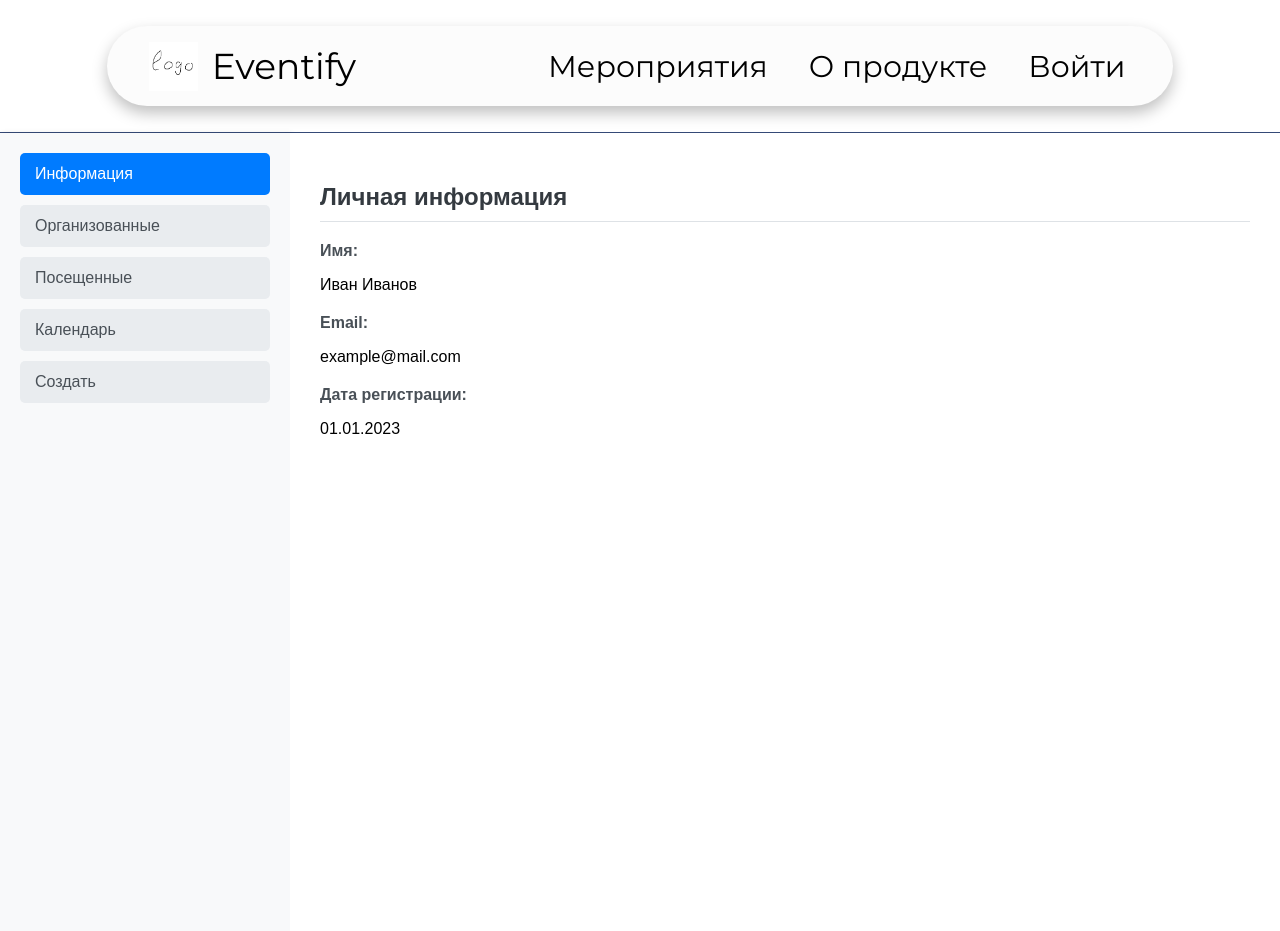
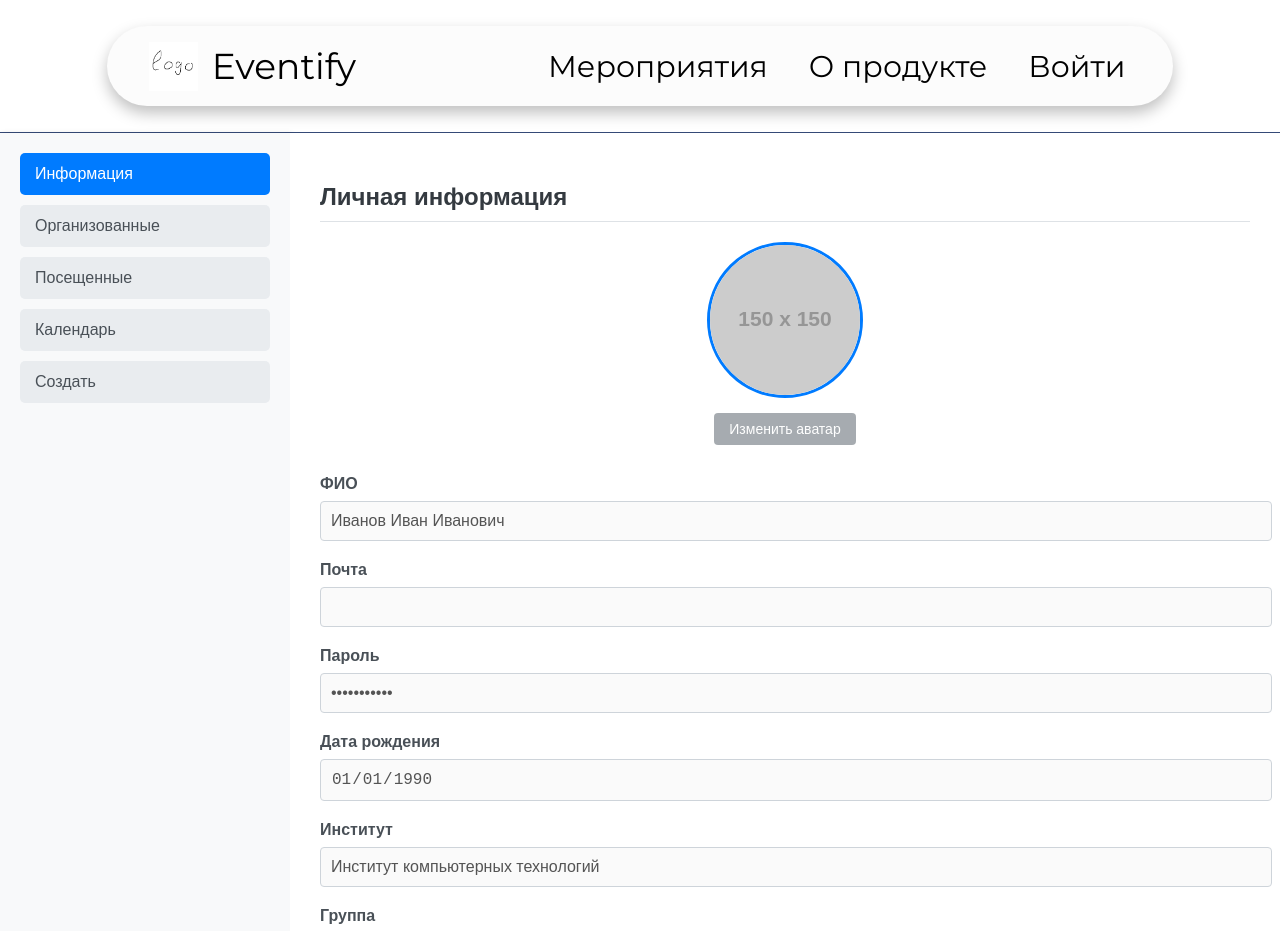
Before and after one commit to neograne/Eventify, a React (Create React App) app in the folder code/frontend/: page /profile in a window 1280 px wide. Shown: the top 931 px of the page. Built offline with nearby package versions, Linux system fonts and the light colour scheme.

Commit message:
feat: верстка страницы профиля

```diff
--- a/code/frontend/src/pages/Profile.js
+++ b/code/frontend/src/pages/Profile.js
@@ -12,10 +12,25 @@ const ProfilePage = () => {
     tags: [],
     newTag: ''
   });
+  const [userData, setUserData] = useState({
+    avatar: 'https://via.placeholder.com/150',
+    fullName: 'Иванов Иван Иванович',
+    email: '',
+    password: 'password123',
+    birthDate: '1990-01-01',
+    institute: 'Институт компьютерных технологий',
+    group: 'КТ-123'
+  });
+  const [editable, setEditable] = useState(false);
 
   const handleInputChange = (e) => {
     const { name, value } = e.target;
     setEventData(prev => ({ ...prev, [name]: value }));
+  };
+
+  const handleUserInputChange = (e) => {
+    const { name, value } = e.target;
+    setUserData(prev => ({ ...prev, [name]: value }));
  };
 
   const handleTagAdd = () => {
@@ -33,6 +48,23 @@ const ProfilePage = () => {
       ...prev,
       tags: prev.tags.filter(tag => tag !== tagToRemove)
     }));
+  };
+
+  const handleAvatarChange = (e) => {
+    const file = e.target.files[0];
+    if (file) {
+      const reader = new FileReader();
+      reader.onloadend = () => {
+        setUserData(prev => ({ ...prev, avatar: reader.result }));
+      };
+      reader.readAsDataURL(file);
+    }
+  };
+
+  const handleSave = () => {
+    setEditable(false);
+    // Здесь можно добавить логику сохранения данных
+    console.log('Данные сохранены:', userData);
   };
 
   // Стили
@@ -154,13 +186,44 @@ const ProfilePage = () => {
       maxWidth: '100%',
       maxHeight: '180px',
       borderRadius: '6px'
-    }
+    },
+    avatarContainer: {
+      display: 'flex',
+      flexDirection: 'column',
+      alignItems: 'center',
+      marginBottom: '30px'
+    },
+    avatar: {
+      width: '150px',
+      height: '150px',
+      borderRadius: '50%',
+      objectFit: 'cover',
+      marginBottom: '15px',
+      border: '3px solid #007bff'
+    },
+    changeAvatarButton: {
+      backgroundColor: '#6c757d',
+      color: 'white',
+      padding: '8px 15px',
+      border: 'none',
+      borderRadius: '4px',
+      cursor: 'pointer',
+      fontSize: '14px'
+    },
   };
 
   const renderContent = () => {
     switch(activeTab) {
       case 'info':
-        return <UserInfo styles={styles} />;
+        return <UserInfo
+          styles={styles}
+          userData={userData}
+          editable={editable}
+          handleInputChange={handleUserInputChange}
+          handleAvatarChange={handleAvatarChange}
+          handleSave={handleSave}
+          setEditable={setEditable}
+        />;
       case 'organized':
         return <OrganizedEvents styles={styles} />;
       case 'attended':
@@ -176,7 +239,15 @@ const ProfilePage = () => {
             handleTagRemove={handleTagRemove}
           />;
       default:
-        return <UserInfo styles={styles} />;
+        return <UserInfo
+          styles={styles}
+          userData={userData}
+          editable={editable}
+          handleInputChange={handleUserInputChange}
+          handleAvatarChange={handleAvatarChange}
+          handleSave={handleSave}
+          setEditable={setEditable}
+        />;
     }
   };
 
@@ -244,21 +315,124 @@ const ProfilePage = () => {
 };
 
 // Компоненты для каждого раздела
-const UserInfo = ({ styles }) => (
+const UserInfo = ({ styles, userData, editable, handleInputChange, handleAvatarChange, handleSave, setEditable }) => (
   <div>
     <h2 style={styles.sectionTitle}>Личная информация</h2>
+
+    <div style={styles.avatarContainer}>
+      <img
+        src={userData.avatar}
+        alt="Аватар"
+        style={styles.avatar}
+      />
+      <input
+        type="file"
+        accept="image/*"
+        onChange={handleAvatarChange}
+        style={{ display: 'none' }}
+        id="avatarUpload"
+        disabled={!editable}
+      />
+      <label
+        htmlFor="avatarUpload"
+        style={{
+          ...styles.changeAvatarButton,
+          opacity: editable ? 1 : 0.6,
+          cursor: editable ? 'pointer' : 'not-allowed'
+        }}
+      >
+        Изменить аватар
+      </label>
+    </div>
+
     <div style={styles.formGroup}>
-      <label style={styles.label}>Имя:</label>
-      <p>Иван Иванов</p>
+      <label style={styles.label}>ФИО</label>
+      <input
+        type="text"
+        name="fullName"
+        value={userData.fullName}
+        onChange={handleInputChange}
+        style={styles.input}
+        disabled={!editable}
+      />
+
     </div>
+
     <div style={styles.formGroup}>
-      <label style={styles.label}>Email:</label>
-      <p>example@mail.com</p>
+      <label style={styles.label}>Почта</label>
+      <input
+        type="email"
+        name="email"
+        value={userData.email}
+        onChange={handleInputChange}
+        style={styles.input}
+        disabled={!editable}
+      />
     </div>
+
     <div style={styles.formGroup}>
-      <label style={styles.label}>Дата регистрации:</label>
-      <p>01.01.2023</p>
+      <label style={styles.label}>Пароль</label>
+      <input
+        type="password"
+        name="password"
+        value={userData.password}
+        onChange={handleInputChange}
+        style={styles.input}
+        disabled={!editable}
+      />
     </div>
+
+    <div style={styles.formGroup}>
+      <label style={styles.label}>Дата рождения</label>
+      <input
+        type="date"
+        name="birthDate"
+        value={userData.birthDate}
+        onChange={handleInputChange}
+        style={styles.input}
+        disabled={!editable}
+      />
+    </div>
+
+    <div style={styles.formGroup}>
+      <label style={styles.label}>Институт</label>
+      <input
+        type="text"
+        name="institute"
+        value={userData.institute}
+        onChange={handleInputChange}
+        style={styles.input}
+        disabled={!editable}
+      />
+    </div>
+
+    <div style={styles.formGroup}>
+      <label style={styles.label}>Группа</label>
+      <input
+        type="text"
+        name="group"
+        value={userData.group}
+        onChange={handleInputChange}
+        style={styles.input}
+        disabled={!editable}
+      />
+    </div>
+
+    {editable ? (
+      <button
+        style={styles.saveButton}
+        onClick={handleSave}
+      >
+        Сохранить
+      </button>
+    ) : (
+      <button
+        style={styles.editButton}
+        onClick={() => setEditable(true)}
+      >
+        Редактировать
+      </button>
+    )}
   </div>
 );
 
```
Lines whose indentation alone changed are shown as unchanged.
